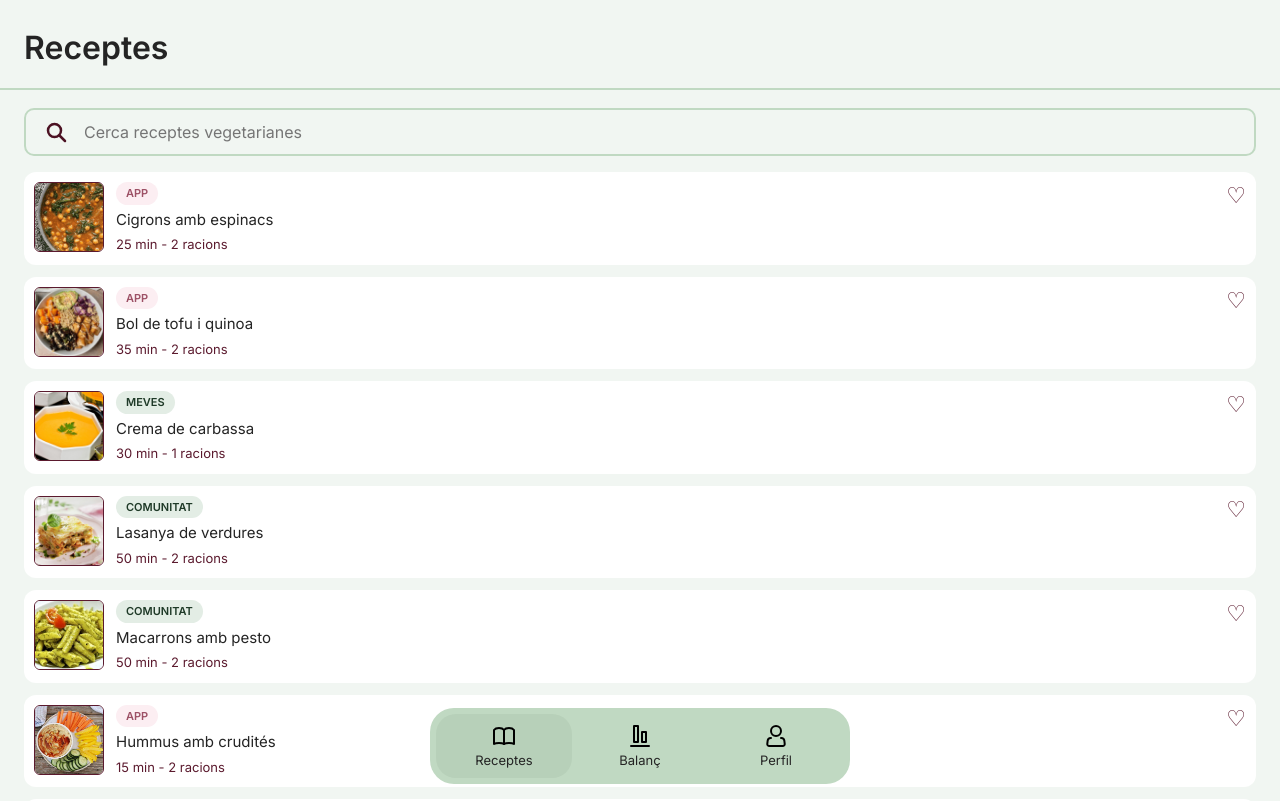
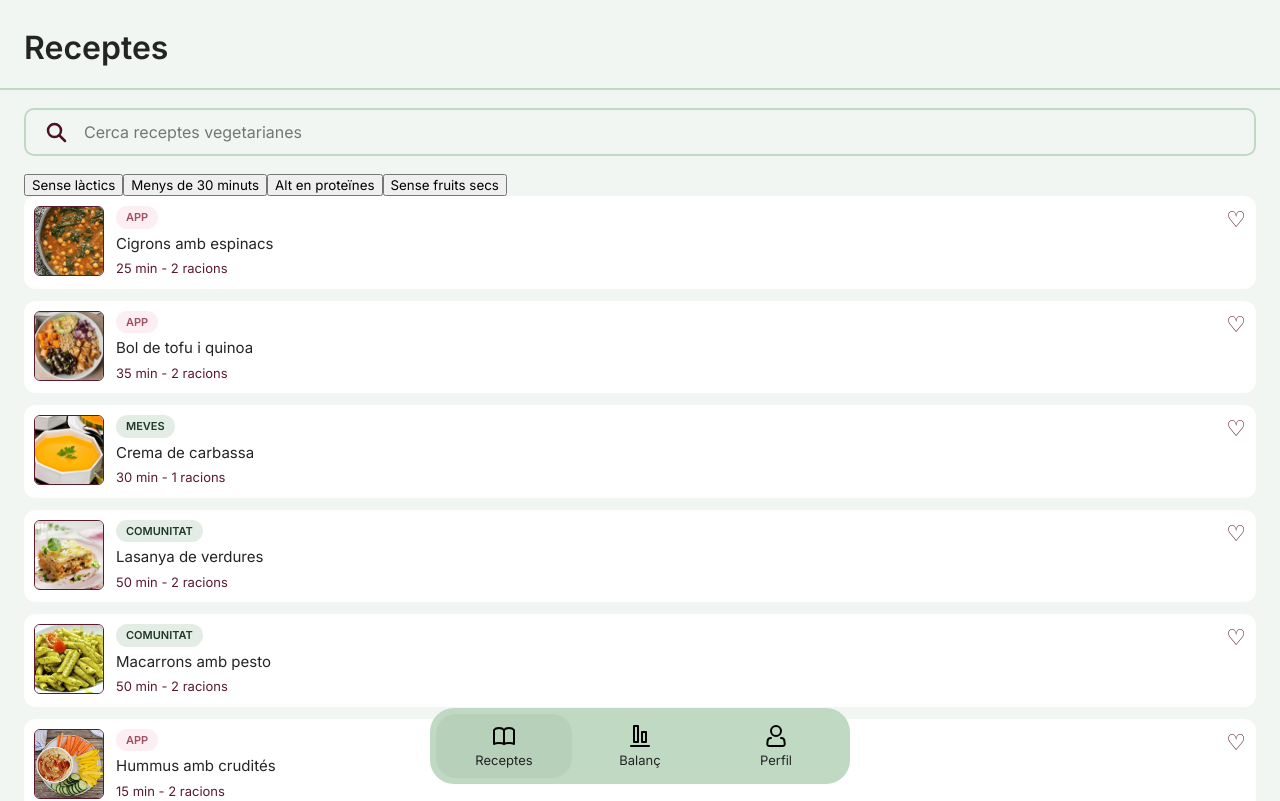
Before and after one commit to DAM-CITM-26/brot, a React (Vite) app in the folder brot_react/: page / in a window 1280 px wide. Shown: the top 801 px of the page. Built offline with nearby package versions, Linux system fonts and the light colour scheme.

Commit message:
FILTRES FUNCIONEN

```diff
--- a/brot_react/src/App.jsx
+++ b/brot_react/src/App.jsx
@@ -3,6 +3,7 @@ import "./App.css";
 import "./index.css";
 import { getReceptes } from "./receptes.jsx";
 import TargetaRecepta from "./TargetaRecepta";
+import { FILTRES, filtreReceptes } from "./filtreReceptes.js";
 
 const PESTANYES = [
   { id: "receptes", etiqueta: "Receptes", icona: "/receptes.svg" },
@@ -35,14 +36,12 @@ function PantallaEnConstruccio() {
 
 function PantallaReceptes() {
   const receptes = getReceptes();
-  const [cerca, setCerca] = useState("");
-
-  const receptesFiltrades = receptes.filter((r) =>
-    r.nom.toLowerCase().includes(cerca.toLowerCase().trim())
-  );
+  const { cerca, setCerca, filtresActius, alternaFiltre, receptesFiltrades } =
+    filtreReceptes(receptes);
 
   return (
     <Pantalla titol="Receptes">
+      <div className="receptes-contingut">
         <label className="buscador">
           <svg
             className="buscador-icona"
@@ -66,10 +65,28 @@ function PantallaReceptes() {
           />
         </label>
 
+        <div className="filtres">
+          {FILTRES.map((f) => (
+            <button
+              key={f.id}
+              type="button"
+              className={`filtre ${filtresActius.includes(f.id) ? "actiu" : ""}`}
+              onClick={() => alternaFiltre(f.id)}
+              aria-pressed={filtresActius.includes(f.id)}
+            >
+              {f.text}
+            </button>
+          ))}
+        </div>
+
         <div className="llista">
           {receptesFiltrades.map((r) => (
             <TargetaRecepta key={r.id} recepta={r} />
           ))}
+          {receptesFiltrades.length === 0 && (
+            <p>No s'ha trobat cap recepta.</p>
+          )}
+        </div>
       </div>
     </Pantalla>
   );
--- /dev/null
+++ b/brot_react/src/filtreReceptes.js
@@ -0,0 +1,49 @@
+import { useState } from "react";
+
+export const FILTRES = [
+  {
+    id: "sense-lactics",
+    text: "Sense làctics",
+    compleix: (r) => r.etiquetes?.includes("sense-lactics"),
+  },
+  {
+    id: "menys-30",
+    text: "Menys de 30 minuts",
+    compleix: (r) => r.minuts < 30,
+  },
+  {
+    id: "alt-proteines",
+    text: "Alt en proteïnes",
+    compleix: (r) => r.etiquetes?.includes("alt-proteines"),
+  },
+  {
+    id: "sense-fruits-secs",
+    text: "Sense fruits secs",
+    compleix: (r) => r.etiquetes?.includes("sense-fruits-secs"),
+  },
+];
+
+export function filtreReceptes(receptes) {
+  const [cerca, setCerca] = useState("");
+  const [filtresActius, setFiltresActius] = useState([]);
+
+  const alternaFiltre = (id) => {
+    setFiltresActius((actius) =>
+      actius.includes(id) ? actius.filter((f) => f !== id) : [...actius, id]
+    );
+  };
+
+  const receptesFiltrades = receptes.filter((r) => {
+    const coincideixNom = r.nom
+      .toLowerCase()
+      .includes(cerca.toLowerCase().trim());
+
+    const compleixFiltres = FILTRES.filter((f) =>
+      filtresActius.includes(f.id)
+    ).every((f) => f.compleix(r));
+
+    return coincideixNom && compleixFiltres;
+  });
+
+  return { cerca, setCerca, filtresActius, alternaFiltre, receptesFiltrades };
+}
```
Lines whose indentation alone changed are shown as unchanged.
